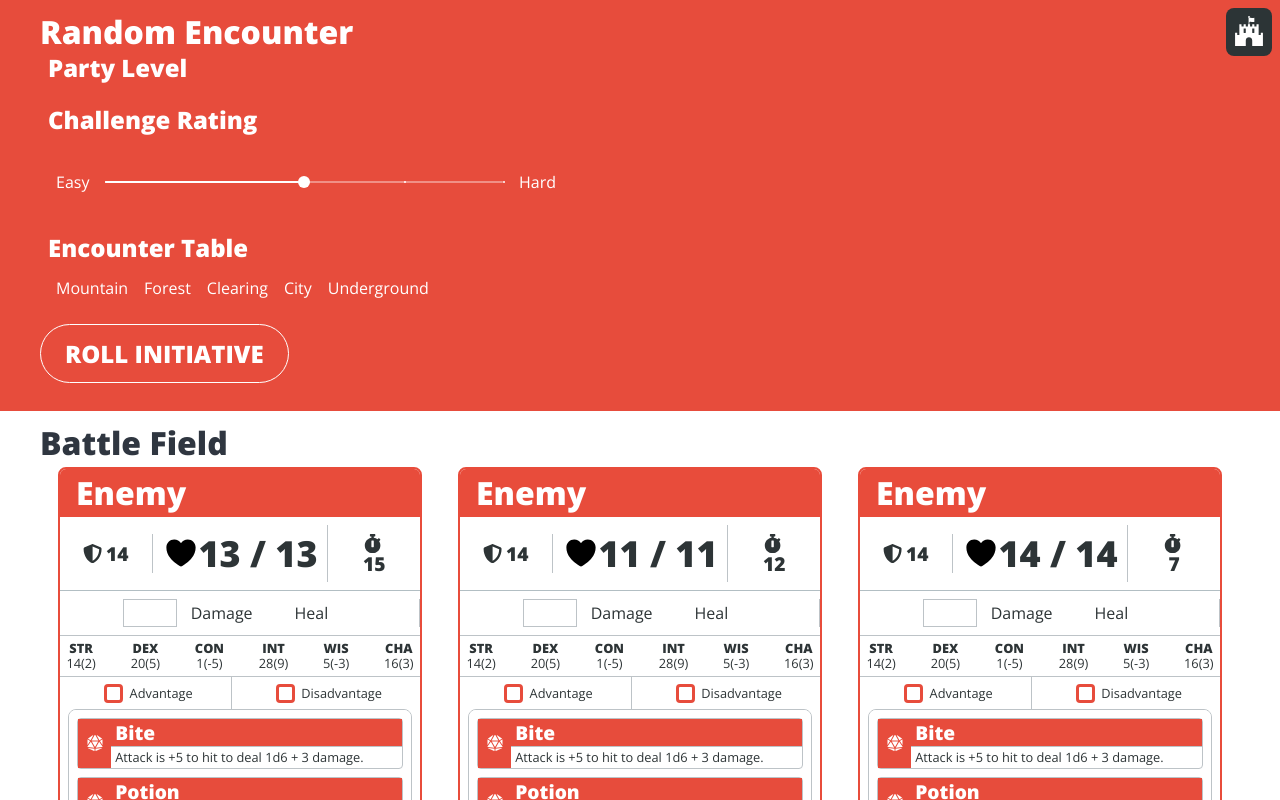
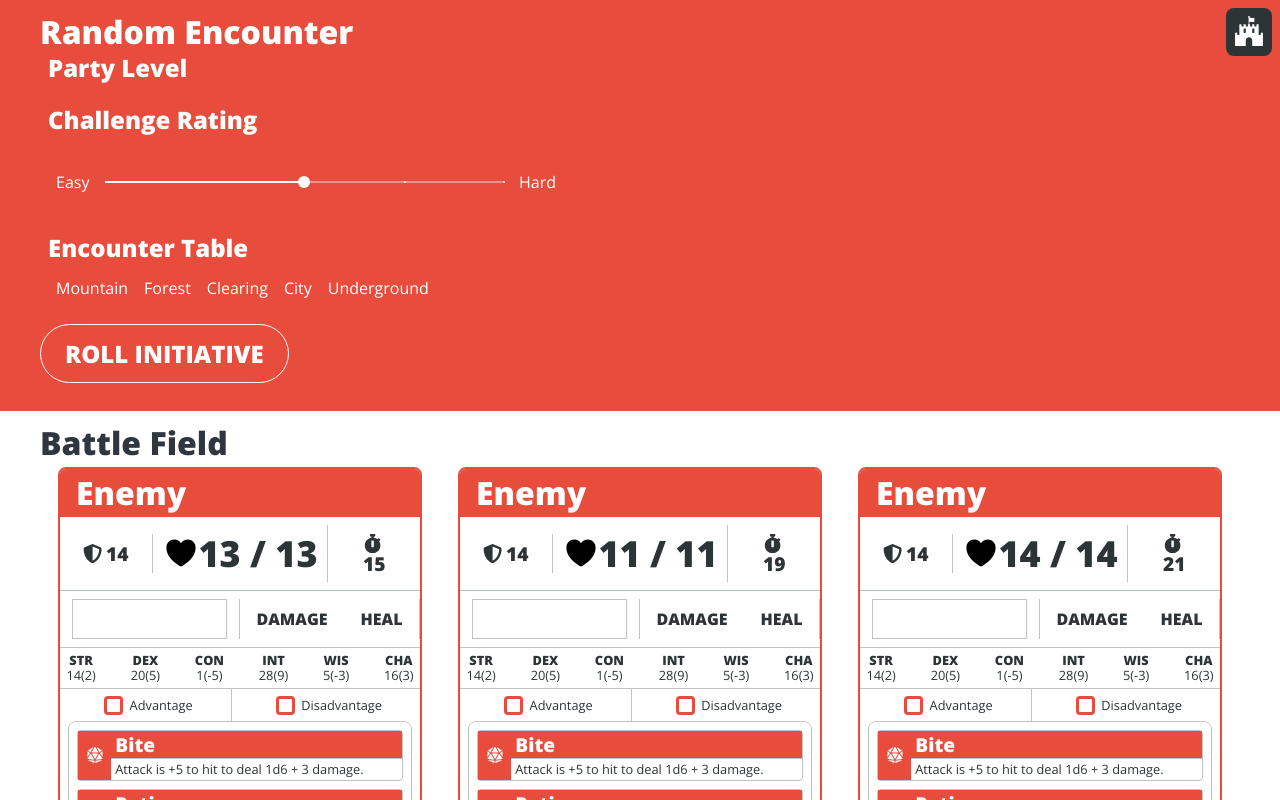
Before and after one commit to getHashSet/dm_helper, a React (Create React App) app in the folder client/: page /dm in a window 1280 px wide. Shown: the top 800 px of the page. Built offline with nearby package versions, Linux system fonts and the light colour scheme.

Commit message:
updated advantage stuff. working now.

```diff
--- a/client/src/components/_subcomponents/EnemyCard/EnemyCard.jsx
+++ b/client/src/components/_subcomponents/EnemyCard/EnemyCard.jsx
@@ -174,15 +174,9 @@
         return +mod;
     };
 
-    const d20PlusMod = (mod) => {
-        const d20 = rolld20();
-
-        return d20 + +mod;
-    };
-
     const rollPlusMod = (stat) => {
-        const mod = getMod(stat);
-        return d20PlusMod(mod);
+        const mod = +getMod(stat);
+        return (Math.floor(Math.random() * 20) +1) + mod;
     };
 
     const adjustHpButton = (e) => {
@@ -190,10 +184,10 @@
 
         // heal or damage?
         const type = e.target.getAttribute('name');
-        let inputData = e.target.parentElement.children[0].value;
+        let inputData = e.target.parentElement.parentElement.children[0].children[0].value;
 
         // Edgecase user didnt put in a value
-        if ( +inputData <= 0 ) { inputData = 1 };
+        if ( inputData === undefined || +inputData <= 0 ) { inputData = 1 };
 
         // current HP total
         let newHpTotal = +enemyHp;
@@ -209,27 +203,34 @@
                 break;
         };
 
-        e.target.parentElement.children[0].value = "";
+        e.target.parentElement.parentElement.children[0].children[0].value = "";
         updateenemyHp(newHpTotal);
     };
 
     const rolld20 = () => {
         const firstRoll = Math.floor(Math.random() * 20) + 1;
-        const secondRoll = Math.floor(Math.random() * 20) + 1;
 
-        // if (hasAdvantage && hasDisadvantage) {updatehasDisadvantage(false); updatehasAdvatage(false)};
+        if (hasAdvantage && hasDisadvantage) {
+            updatehasDisadvantage(false);
+            updatehasAdvatage(false);
+
+            return firstRoll;
+        };
 
         if (hasDisadvantage) {
-            // updatehasDisadvantage(false);
+            const secondRoll = Math.floor(Math.random() * 20) + 1;
             console.log(`rolling with disadvatage: ${firstRoll}, ${secondRoll}`)
             const d20 = firstRoll > secondRoll ? secondRoll : firstRoll;
+            updatehasDisadvantage(false);
             return d20;
         };
 
         if (hasAdvantage) {
-            // updatehasAdvatage(false);
-            console.log(`rolling with disadvatage: ${firstRoll}, ${secondRoll}`)
+            const secondRoll = Math.floor(Math.random() * 20) + 1;
+            console.log(`rolling with advantage: ${firstRoll}, ${secondRoll}`)
             const d20 = firstRoll > secondRoll ? firstRoll : secondRoll;
+            updatehasAdvatage(false);
+
             return d20;
         };
 
@@ -263,6 +264,11 @@
                     </div>
                 </StyledAction>
     };
+
+    const advantageToggle = (e) => {
+        e.preventDefault();
+        updatehasAdvatage(!hasAdvantage);
+    }
 
     // ============== //
     //   HOOKS AGAIN  //
@@ -312,14 +318,16 @@
                 </div>
                 <div className="bottom_section">
                     <div className="update_hp">
-                        <input className="adjustHpBy" type="number" name="adjustHpBy"/>
-                        {/* Damage */}
-                        <div className="damage_heal_buttons" name="damage" onClick={adjustHpButton}>
-                            Damage
+                        <div className="left">
+                            <input className="adjustHpBy" type="number" name="adjustHpBy"/>
                         </div>
-                        {/* Heal */}
-                        <div className="damage_heal_buttons" name="heal" onClick={adjustHpButton}>
-                            Heal
+                        <div className="right">
+                            <p className="damage_heal_buttons" name="damage" onClick={adjustHpButton}>
+                                Damage
+                            </p>
+                            <p className="damage_heal_buttons" name="heal" onClick={adjustHpButton}>
+                                Heal
+                            </p>
                         </div>
                     </div>
                 </div>
@@ -369,7 +377,7 @@
             {/* COMBAT ACTIONS */}
             {/* <div className="title">Actions</div> */}
             <div className="toggles">
-                        <div className="advantage" onClick={() => updatehasAdvatage(!hasAdvantage)}>
+                        <div className="advantage" onClick={advantageToggle}>
                     <div className="toggle"></div>
                     <p>Advantage</p>
                 </div>
@@ -663,13 +671,33 @@
             justify-content: center;
             align-items: center;
             border-right: 1px solid #bdc3c7;
+
+            .left,
+            .right {
+                width: 50%;
+                flex-grow: 1;
+                display: flex;
+                align-items: center;
+                color: #2d3436;
+            }
+
+            .left {
+                border-right: 1px solid #bdc3c7;
+            }
+
+            .right {
+                justify-content: space-around;
+                text-transform: uppercase;
+                font-weight: 900;
+            }
         }
 
         input {
             text-align: center;
-            width: 3em;
+            width: 100%;
             height: 1.5em;
-            font-size: 1em;
+            font-size: 1.5em;
+            margin: 0 .5em;
             color: #2d3436;
             border: 1px solid #bdc3c7;
             background-image:none;
@@ -690,12 +718,12 @@
         }
 
         .damage_heal_buttons {
-            width: 25%;
             text-align: center;
             user-select: none;
 
             &:hover {
                 cursor: pointer;
+                color: #e74c3c;
             }
 
             &:active {
```
